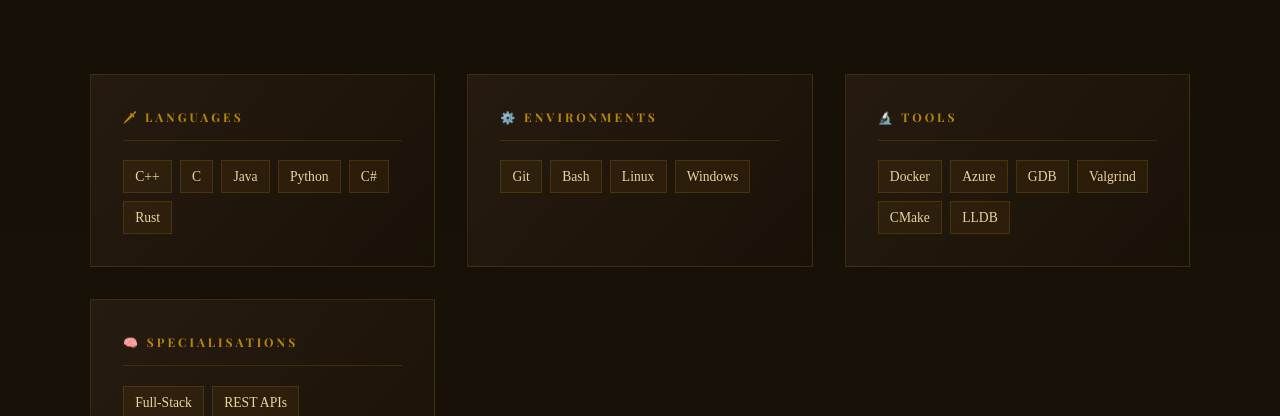
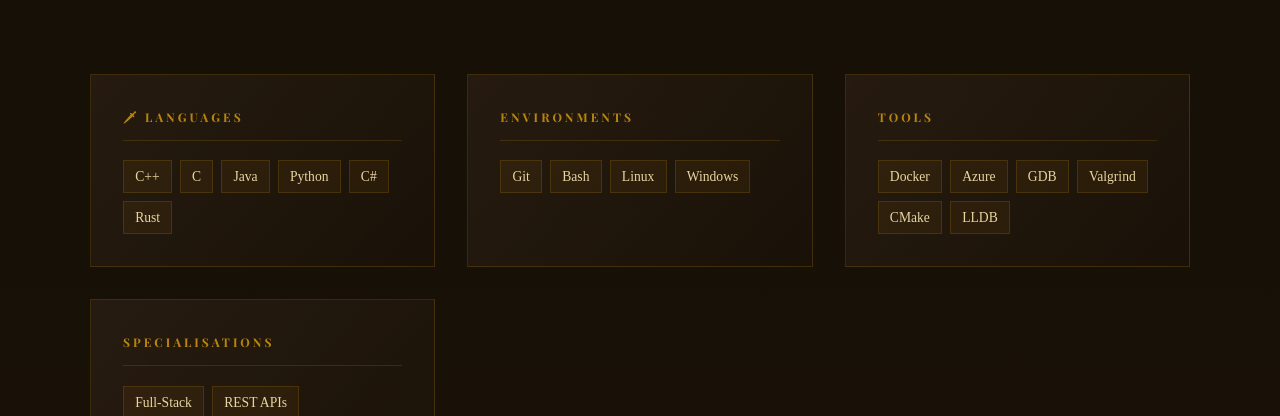
Before and after one commit to mbambav/mbambav.github.io, a plain HTML site: page index.html in a window 1280 px wide. Shown: the part 2857-3273 px from the top of the page. Drawn offline with nearby package versions, Linux system fonts and the light colour scheme; a web font is replaced by a local one.

Commit message:
Remove emojis from skill card titles for consistency

```diff
--- a/index.html
+++ b/index.html
@@ -619,14 +619,14 @@
         </div>
       </div>
       <div class="skill-card">
-        <div class="skill-card-title">⚙️ Environments</div>
+        <div class="skill-card-title">Environments</div>
         <div class="skill-tags">
           <span class="skill-tag">Git</span><span class="skill-tag">Bash</span>
           <span class="skill-tag">Linux</span><span class="skill-tag">Windows</span>
         </div>
       </div>
       <div class="skill-card">
-        <div class="skill-card-title">🔬 Tools</div>
+        <div class="skill-card-title">Tools</div>
         <div class="skill-tags">
           <span class="skill-tag">Docker</span><span class="skill-tag">Azure</span>
           <span class="skill-tag">GDB</span><span class="skill-tag">Valgrind</span>
@@ -634,7 +634,7 @@
         </div>
       </div>
       <div class="skill-card">
-        <div class="skill-card-title">🧠 Specialisations</div>
+        <div class="skill-card-title">Specialisations</div>
         <div class="skill-tags">
           <span class="skill-tag">Full-Stack</span><span class="skill-tag">REST APIs</span>
           <span class="skill-tag">Compiler Design</span><span class="skill-tag">Embedded</span>
```
